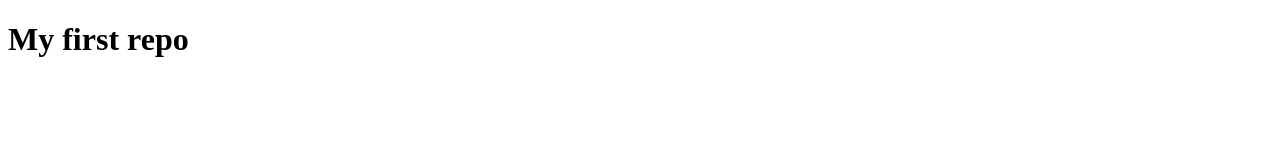
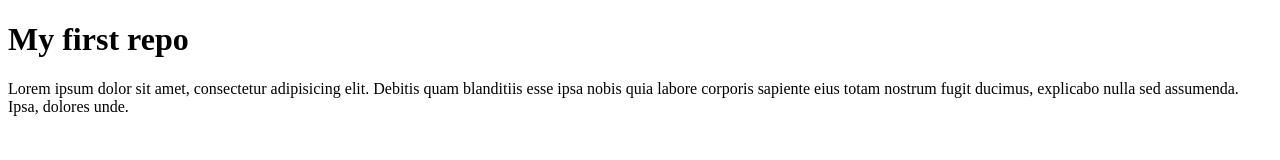
Before and after one commit to Rahulgit1999/html, a plain HTML site: page index.html in a window 1280 px wide. Drawn offline with Linux system fonts and the light colour scheme.

Commit message:
this is added paregraph

```diff
--- a/index.html
+++ b/index.html
@@ -8,5 +8,6 @@
 <body>
     <h1>My first repo</h1>
 <!--     i think i fogert to use the git hub file -->
+     <p>Lorem ipsum dolor sit amet, consectetur adipisicing elit. Debitis quam blanditiis esse ipsa nobis quia labore corporis sapiente eius totam nostrum fugit ducimus, explicabo nulla sed assumenda. Ipsa, dolores unde.</p>
 </body>
 </html>
```
